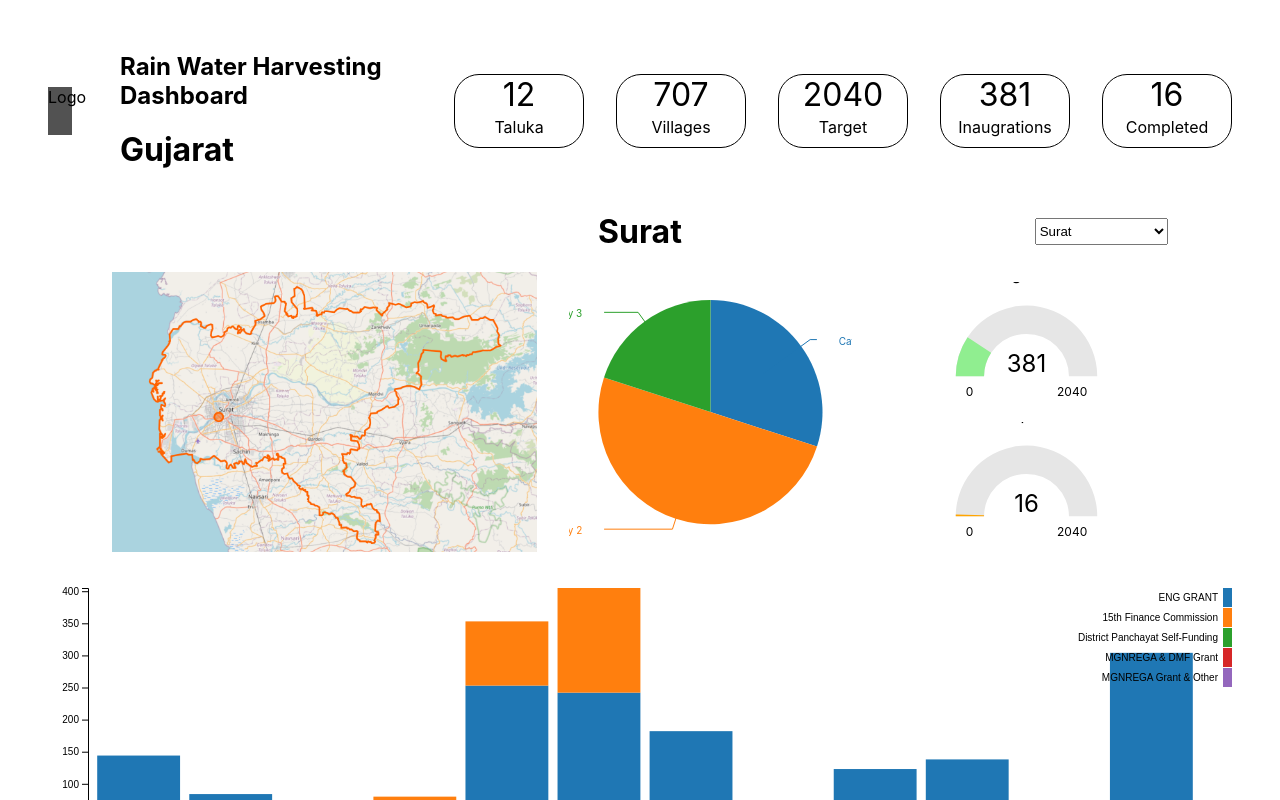
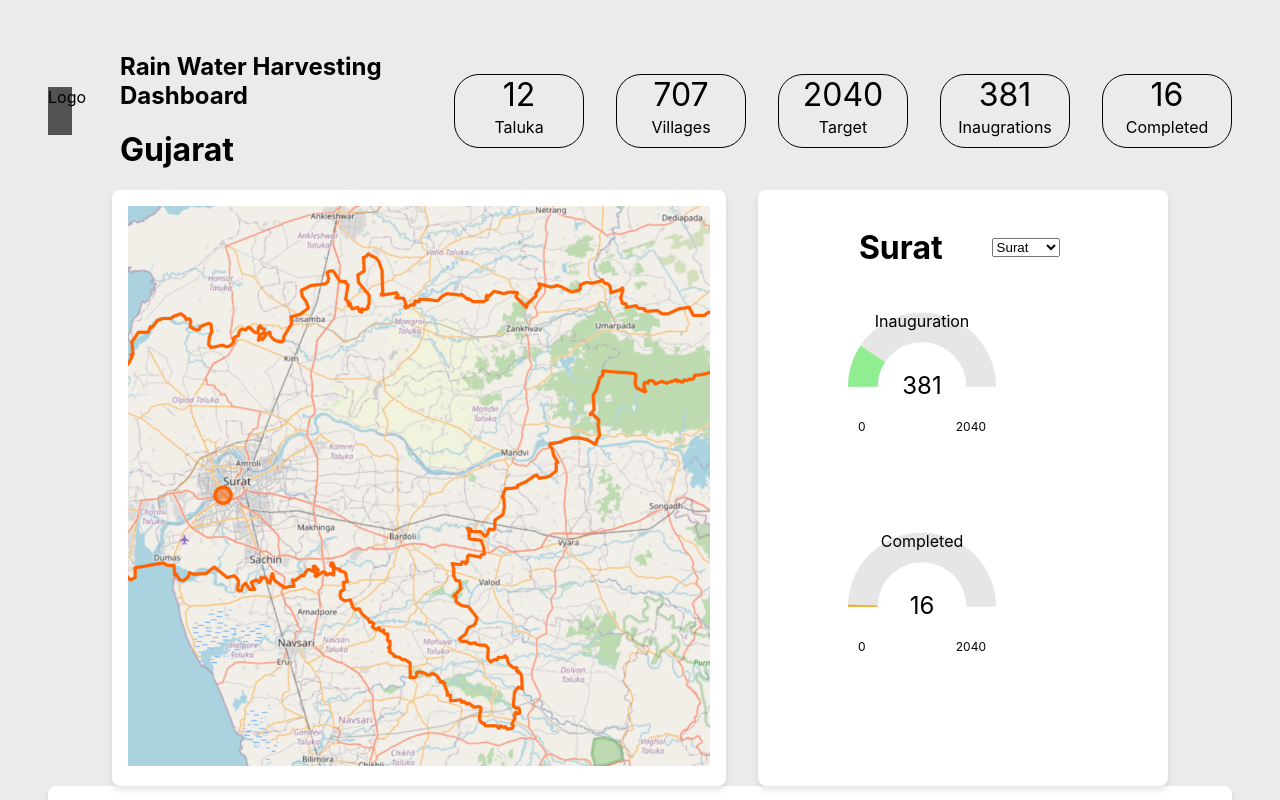
Before and after one commit to Darkkillerxxx/rainwaterHarvesting, a React (Create React App) app in the folder frontend/: page / in a window 1280 px wide. Shown: the top 800 px of the page. Built offline with nearby package versions, Linux system fonts and the light colour scheme.

Commit message:
Ongoing: UI Change

```diff
--- a/frontend/src/components/GaugeChart/GaugeChart.js
+++ b/frontend/src/components/GaugeChart/GaugeChart.js
@@ -18,7 +18,7 @@ const GaugeChart = ({ value, maxValue, title, color }) => {
         .attr("width", width)
         .attr("height", height)
         .append("g")
-        .attr("transform", `translate(${width/2},${height/1.5})`);
+        .attr("transform", `translate(${width / 2},${height / 1.5})`);
 
       const scale = d3.scaleLinear().domain([0, maxValue]).range([0, 180]);
 
@@ -30,11 +30,7 @@ const GaugeChart = ({ value, maxValue, title, color }) => {
         .endAngle((d) => (scale(d) * Math.PI) / 180 - Math.PI / 2);
 
       // Background arc
-      svg
-        .append("path")
-        .datum(maxValue)
-        .attr("fill", "#e6e6e6")
-        .attr("d", arc);
+      svg.append("path").datum(maxValue).attr("fill", "#e6e6e6").attr("d", arc);
 
       // Value arc
       svg.append("path").datum(value).attr("fill", color).attr("d", arc);
@@ -43,7 +39,7 @@ const GaugeChart = ({ value, maxValue, title, color }) => {
       svg
         .append("text")
         .attr("text-anchor", "middle")
-        .attr("dy", "-6em")
+        .attr("dy", `-${radius * 0.8}px`)
         .style("font-size", "16px")
         .text(title);
 
@@ -51,7 +47,7 @@ const GaugeChart = ({ value, maxValue, title, color }) => {
       svg
         .append("text")
         .attr("text-anchor", "middle")
-        .attr("dy", "-0.2em")
+        .attr("dy", "0.3em")
         .style("font-size", "24px")
         .text(value);
 
@@ -60,7 +56,7 @@ const GaugeChart = ({ value, maxValue, title, color }) => {
         .append("text")
         .attr("text-anchor", "start")
         .attr("x", -radius + 10)
-        .attr("y", 20)
+        .attr("y", radius * 0.6)
         .style("font-size", "12px")
         .text("0");
 
@@ -69,13 +65,13 @@ const GaugeChart = ({ value, maxValue, title, color }) => {
         .append("text")
         .attr("text-anchor", "end")
         .attr("x", radius - 10)
-        .attr("y", 20)
+        .attr("y", radius * 0.6)
         .style("font-size", "12px")
         .text(maxValue);
     }
   }, [value, maxValue, title, color]);
 
-  return <div ref={chartRef} style={{ width: "100%", height: "120px" }}></div>;
+  return <div ref={chartRef} style={{ width: "100%", height: "200px", marginBottom: "20px" }}></div>;
 };
 
 export default React.memo(GaugeChart);
--- a/frontend/src/components/MapComponent/MapComponent.js
+++ b/frontend/src/components/MapComponent/MapComponent.js
@@ -11,7 +11,7 @@ export default function MapComponent(props) {
         <img
           src="./MapSurat.png"
           alt="Map of Surat"
-          style={{ height: "35vh", width: "100%", objectFit: "cover" }}
+          style={{ height: "70vh", width: "100%", objectFit: "cover" }}
         />
       </div>
     </>
--- a/frontend/src/index.css
+++ b/frontend/src/index.css
@@ -1,13 +1,14 @@
 body {
   margin: 0;
-  font-family: -apple-system, BlinkMacSystemFont, 'Segoe UI', 'Roboto', 'Oxygen',
-    'Ubuntu', 'Cantarell', 'Fira Sans', 'Droid Sans', 'Helvetica Neue',
+  background-color: #ebebeb;
+  font-family: -apple-system, BlinkMacSystemFont, "Segoe UI", "Roboto", "Oxygen",
+    "Ubuntu", "Cantarell", "Fira Sans", "Droid Sans", "Helvetica Neue",
     sans-serif;
   -webkit-font-smoothing: antialiased;
   -moz-osx-font-smoothing: grayscale;
 }
 
 code {
-  font-family: source-code-pro, Menlo, Monaco, Consolas, 'Courier New',
+  font-family: source-code-pro, Menlo, Monaco, Consolas, "Courier New",
     monospace;
 }
--- a/frontend/src/pages/Dashboard/dashboard.css
+++ b/frontend/src/pages/Dashboard/dashboard.css
@@ -20,37 +20,36 @@
 
 .city-banner {
   display: grid;
-  grid-template-columns: 1fr 1fr 1fr;
+  grid-template-columns: 1fr 1fr;
   padding: 0 4em 0;
   place-items: center;
+}
 
-  h1 {
-    grid-column-start: 2;
-  }
-
-  select {
-    height: 2em;
-    width: 10em;
-    justify-self: end;
-  }
-}
+/* .city-banner h1 { */
+/*   grid-column-start: 2; */
+/* } */
+/**/
+/* .city-banner select { */
+/*   height: 2em; */
+/*   width: 10em; */
+/*   justify-self: end; */
+/* } */
 
 .middle-content {
   display: grid;
+  justify-self: flex-start;
   padding: 0 4em 0;
-  /* place-items: center; */
-  grid-template-columns: 3fr 2fr 2fr;
+  grid-template-columns: 3fr 2fr;
   gap: 2em;
 }
 
 .middle-child {
-  height: 35vh;
-  place-self: center strech;
+  place-self: center stretch;
 }
 
 .bar-graph-container {
   width: 100%;
-  height: 40vh;
+  height: 400px;
   margin: 1em 0 0;
 }
 
@@ -59,3 +58,10 @@
   flex-direction: column;
   justify-content: space-around;
 }
+
+.card {
+  background-color: white;
+  border-radius: 8px;
+  box-shadow: 0 4px 6px rgba(0, 0, 0, 0.1);
+  padding: 1em;
+}
--- a/frontend/src/pages/Dashboard/dashboard.js
+++ b/frontend/src/pages/Dashboard/dashboard.js
@@ -16,9 +16,13 @@ export default function Dashboard() {
           <h2 className="">Rain Water Harvesting Dashboard</h2>
           <h1 style={{ marginTop: 0 }}>Gujarat</h1>
         </div>
-        {/* <h1>Gujarat State</h1> */}
         <SimpleStats />
       </div>
+      <div className="middle-content">
+        <div className="middle-child map card">
+          <MapComponent city={selectedCity} />
+        </div>
+        <div className="card">
           <div className="city-banner">
             <h1>Surat</h1>
             <select
@@ -31,14 +35,7 @@ export default function Dashboard() {
               <option>Navsari</option>
             </select>
           </div>
-      <div className="middle-content">
-        <div className="middle-child map">
-          <MapComponent city={selectedCity} />
-        </div>
-        <div className="middle-child pie-chart">
-          <PieChart />
-        </div>
-        <div className="middle-child other-metrics">
+          <div className="middle-child other-metrics ">
             <GaugeChart
               value={381}
               maxValue={2040}
@@ -53,7 +50,12 @@ export default function Dashboard() {
             />
           </div>
         </div>
-      <div className="bar-graph-container">
+      </div>
+
+      <div className="middle-child pie-chart card">
+        <PieChart />
+      </div>
+      <div className="bar-graph-container card">
         <StackedBarChart />
       </div>
     </>
```
Lines whose indentation alone changed are shown as unchanged.
